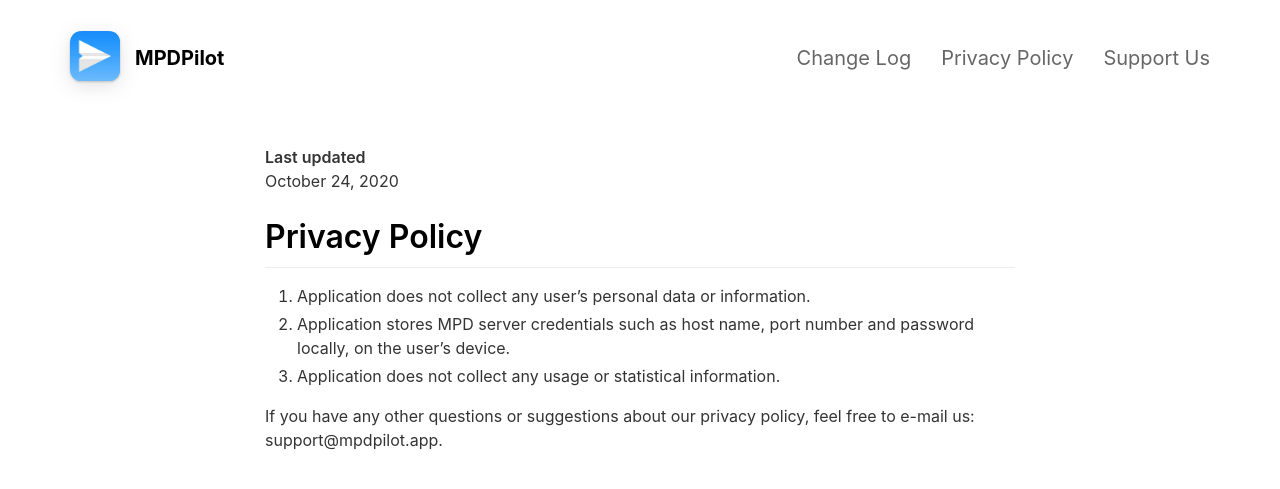
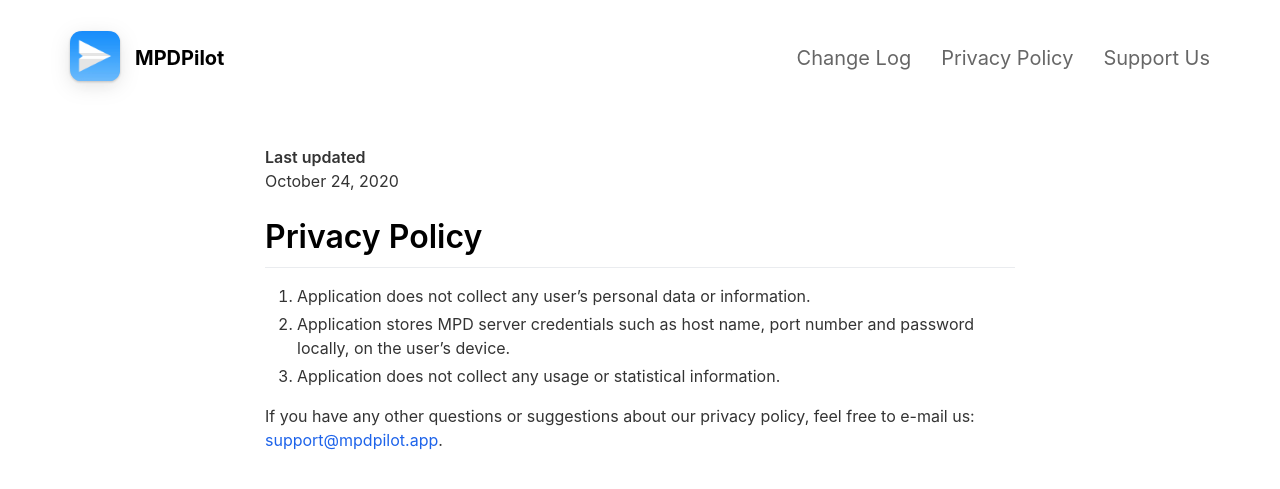
Before and after one commit to MPDPilot/MPDPilot-website, a Jekyll site: the page built from _pages/privacypolicy.md, in a window 1280 px wide. Shown: the top 489 px of the page. Built offline with Jekyll 4.4.1, drawn with Linux system fonts in a browser that asks for light colours; nearby versions of some CDN libraries.

Commit message:
layout improvements

```diff
--- a/_config.yml
+++ b/_config.yml
@@ -36,24 +36,24 @@
 features                                  :
 
   - title                                 : User-friendly UI
-    description                           : Nice and simple interface, supporting light and dark mode
-    fontawesome_icon_name                 : mobile
+    description                           : Nice and simple interface, supporting light and dark modes
+    fontawesome_icon_name                 : magic
 
   - title                                 : MPD server state
     description                           : Manage playback, volume and shuffle / repeat modes
-    fontawesome_icon_name                 : magic
+    fontawesome_icon_name                 : play
 
   - title                                 : Queue
     description                           : Add, move and remove items from the current playback queue
-    fontawesome_icon_name                 : play-circle
+    fontawesome_icon_name                 : list
 
-  - title                                 : Library
+  - title                                 : Music Library
     description                           : Browse files library and enqueue songs, folders or stored playlists
-    fontawesome_icon_name                 : sync
+    fontawesome_icon_name                 : compact-disc
 
   - title                                 : Outputs
     description                           : Switch on and off your MPD outputs
-    fontawesome_icon_name                 : adjust
+    fontawesome_icon_name                 : volume-up
 
 
 # Theme Settings
--- a/_includes/header.html
+++ b/_includes/header.html
@@ -15,7 +15,13 @@
 			{% endif %}
 			<div class="divider"></div>
 		</div>
-		<p class="headerName">{{ site.app_name }}</p>
+		<p class="headerName">
+			{% if page.url != '/' %}
+				<a href="../" target="_self">{{ site.app_name }}</a>
+			{% else %}
+				{{ site.app_name }}
+			{% endif %}
+		</p>
 	</div>
 	<nav class="scroll">
 		<ul>
--- a/_pages/privacypolicy.md
+++ b/_pages/privacypolicy.md
@@ -13,4 +13,4 @@
 2. Application stores MPD server credentials such as host name, port number and password locally, on the user's device.
 3. Application does not collect any usage or statistical information.
 
-If you have any other questions or suggestions about our privacy policy, feel free to e-mail us: support@mpdpilot.app.
+If you have any other questions or suggestions about our privacy policy, feel free to e-mail us: [support@mpdpilot.app](mailto:support@mpdpilot.app).
--- a/_sass/layout.scss
+++ b/_sass/layout.scss
@@ -624,6 +624,7 @@
 }
 
 .footerIcons {
+    padding-top: 70px;
 	padding-bottom: 70px;
 	display: flex;
 	flex: 0 0 100%;
@@ -676,6 +677,7 @@
 	}
 
 	.footerIcons {
+	    padding-top: 70px;
 		padding-bottom: 70px;
 		display: flex;
 	}
@@ -685,3 +687,7 @@
 .hidden {
 	display: none;
 }
+
+.headerName > a {
+    color: #000;
+}
```
